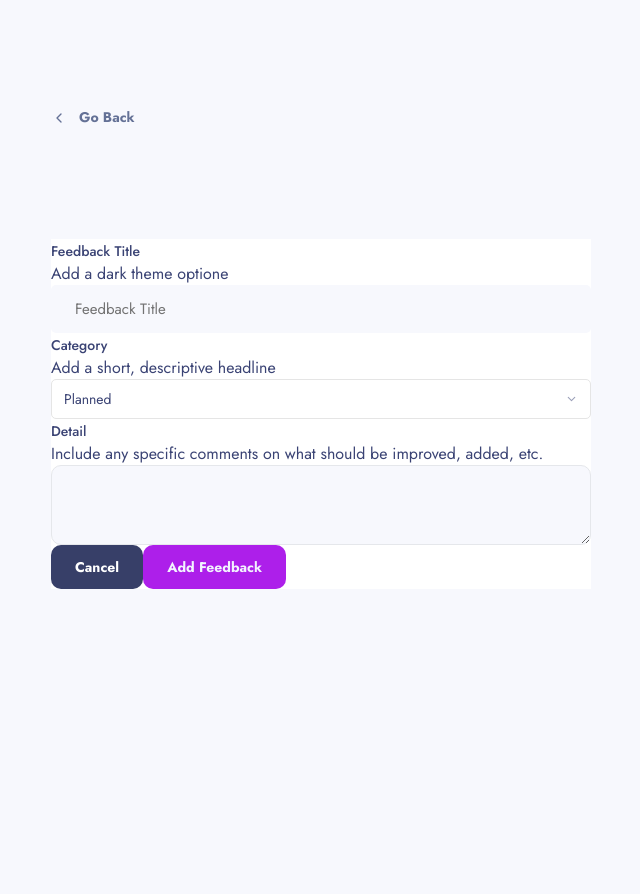
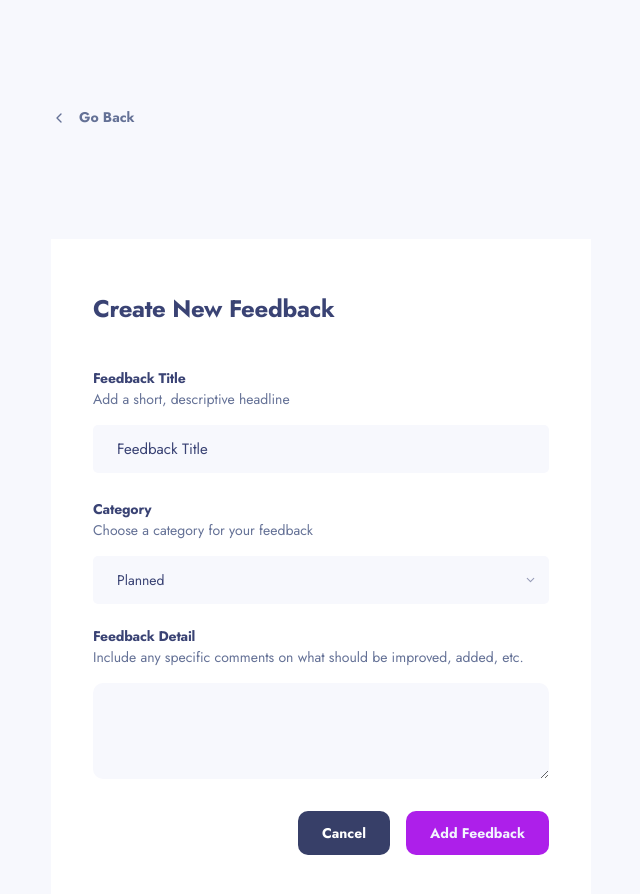
Before and after one commit to keremenen/product-feedback-app, a Next.js app: page /feedbacks/1/create in a window 1280 px wide. Shown: the whole page, without its empty margins (319-959 px from the left). Before the commit the page ends 800 px from the top, so only its background shows below. Built offline with nearby package versions, Linux system fonts and the light colour scheme.

Commit message:
WIP create form

```diff
--- a/src/app/feedbacks/[id]/create/page.tsx
+++ b/src/app/feedbacks/[id]/create/page.tsx
@@ -21,20 +21,39 @@ export default function EditPage() {
           Go Back
         </Button>
       </section>
-      <section className="w-full bg-primary-white">
+      <section className="w-full bg-primary-white px-[2.625rem] pb-10 pt-[3.25rem]">
+        {/* HEADING */}
+        <h1 className="mb-10 text-heading-1">Create New Feedback</h1>
+
         {/* FORM */}
         <div>
+          <div className="mb-6 flex flex-col gap-4">
             <div>
-            <Label htmlFor="title">Feedback Title</Label>
-            <p>Add a dark theme optione</p>
-            <Input placeholder="Feedback Title" className="w-full" id="title" />
+              <Label htmlFor="title" className="text-heading-4 font-bold">
+                Feedback Title
+              </Label>
+              <p className="text-heading-4 font-normal tracking-normal text-secondary-dark-grey">
+                Add a short, descriptive headline
+              </p>
+            </div>
+            <Input
+              placeholder="Feedback Title"
+              className="w-full placeholder:text-secondary-dark-blue"
+              id="title"
+            />
           </div>
 
+          <div className="mb-5 flex flex-col gap-4">
             <div>
-            <Label htmlFor="category">Category</Label>
-            <p>Add a short, descriptive headline</p>
+              <Label htmlFor="title" className="text-heading-4 font-bold">
+                Category
+              </Label>
+              <p className="text-heading-4 font-normal tracking-normal text-secondary-dark-grey">
+                Choose a category for your feedback
+              </p>
+            </div>
             <Select>
-              <SelectTrigger className="rounded-[0.3125rem] text-body-3 font-normal">
+              <SelectTrigger className="h-12 rounded-[0.3125rem] border-none bg-secondary-light-grey pl-6 text-body-3 font-normal">
                 <SelectValue placeholder="Planned" />
               </SelectTrigger>
               <SelectContent>
@@ -48,16 +67,19 @@ export default function EditPage() {
             </Select>
           </div>
 
+          <div className="mb-8 flex flex-col gap-4">
             <div>
-            <Label htmlFor="textarea">Detail</Label>
-            <p>
+              <Label htmlFor="title" className="text-heading-4 font-bold">
+                Feedback Detail
+              </Label>
+              <p className="text-heading-4 font-normal tracking-normal text-secondary-dark-grey">
                 Include any specific comments on what should be improved, added,
                 etc.
               </p>
-            <Textarea id="textarea" />
             </div>
-
-          <div>
+            <Textarea id="textarea" className="min-h-24 border-none pl-6" />
+          </div>
+          <div className="flex justify-end gap-x-4">
             <Button variant={"dark"}>Cancel</Button>
             <Button>Add Feedback</Button>
           </div>
```
Lines whose indentation alone changed are shown as unchanged.
